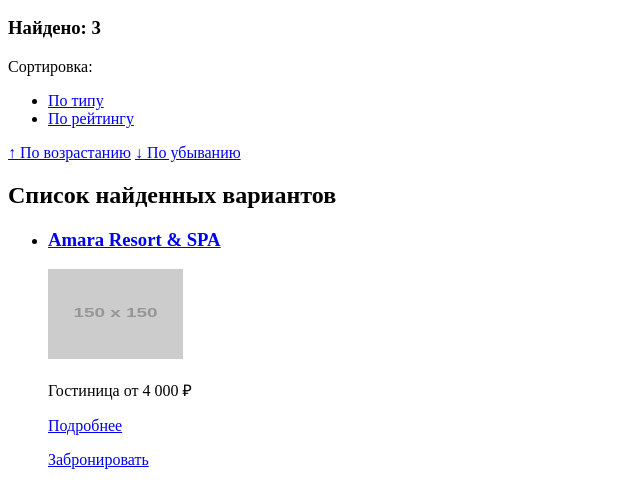
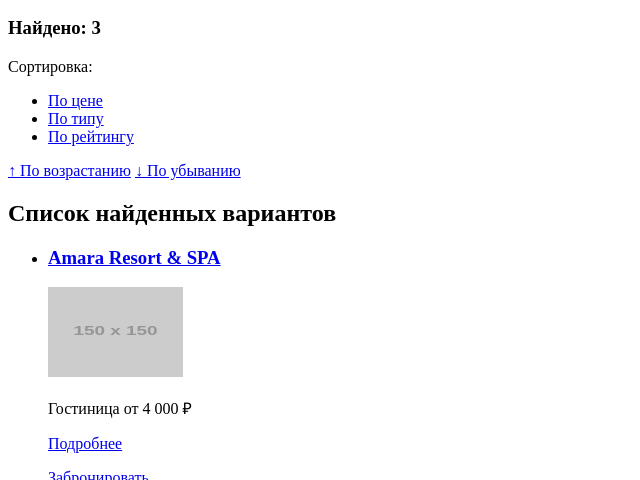
Before and after one commit to glebaj/1551269-sedona-29, a plain HTML site: page hotels.html in a window 1280 px wide. Shown: the part 620-1100 px from the top of the page, without its empty margins (0-640 px from the left). Drawn offline with Linux system fonts and the light colour scheme; placeholder pictures from the web are drawn by us.

Commit message:
Внутренняя страница

```diff
--- a/hotels.html
+++ b/hotels.html
@@ -46,6 +46,7 @@
     <h3>Найдено: 3</h3>
     <p>Сортировка:</p>
     <ul>
+      <li><a href="blanc.html">По цене</a></li>
       <li><a href="blanc.html">По типу</a></li>
       <li><a href="blanc.html">По рейтингу</a></li>
     </ul>
```
